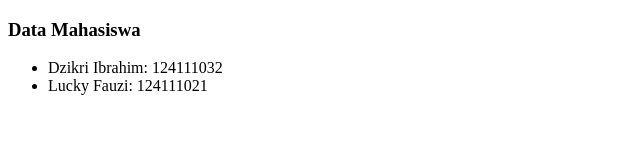
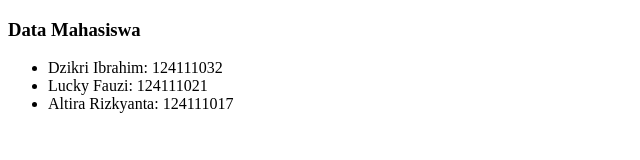
Before and after one commit to dzikriibra/Fundamental-Git, a plain HTML site: page branch/mahasiswa.html in a window 1280 px wide. Shown: the whole page, without its empty margins (0-640 px from the left). Drawn offline with Linux system fonts and the light colour scheme.

Commit message:
Menambahkan data mahasiswa di file mahasiswa.html  dan catatan di fundamental-git.md

```diff
--- a/branch/mahasiswa.html
+++ b/branch/mahasiswa.html
@@ -10,6 +10,7 @@
     <ul>
       <li>Dzikri Ibrahim: 124111032</li>
       <li>Lucky Fauzi: 124111021</li>
+      <li>Altira Rizkyanta: 124111017</li>
     </ul>
   </body>
 </html>
```
Also changed, not shown: 2 other files.
